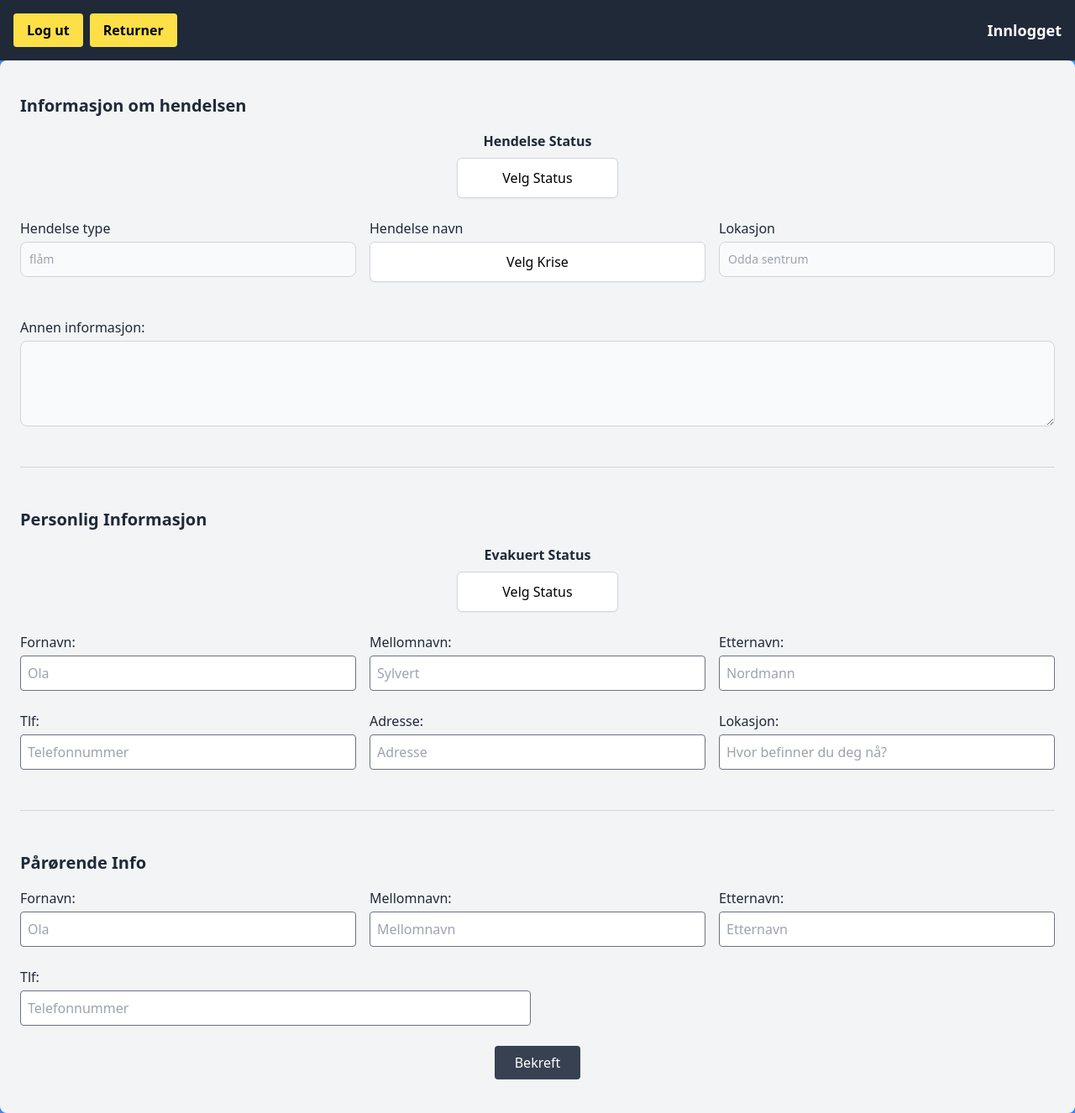
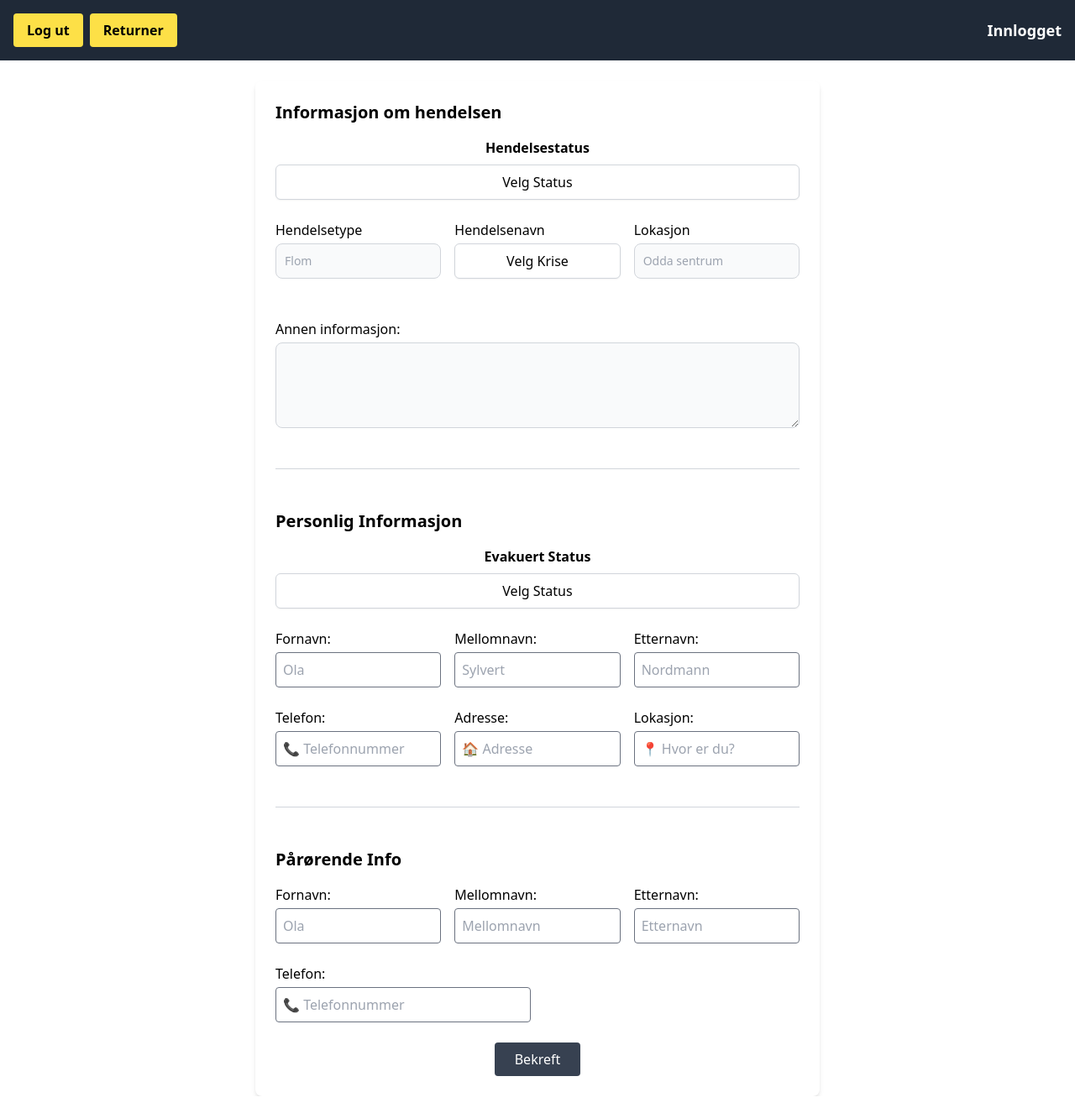
Before and after one commit to RuneU/Bachelor-Prosjekt, a Flask app: page /register in a window 1280 px wide. Shown: the whole page at 84% size. Run offline with Flask 3, Linux system fonts and the light colour scheme; data that the repository does not hold is empty; some libraries are stand-ins or nearby versions.

Commit message:
godkjent

```diff
--- a/templates/components/contactperson_component.html
+++ b/templates/components/contactperson_component.html
@@ -20,8 +20,8 @@
 </div>
 <div class="grid grid-cols-1 md:grid-cols-2 gap-4 mb-6">
     <div>
-        <label for="kon-tlf" class="block mb-1">Tlf:</label>
-        <input id="kon-tlf" type="tel" name="kon-tlf" placeholder="Telefonnummer" class="border rounded p-2 w-full"
+        <label for="kon-tlf" class="block mb-1">Telefon:</label>
+        <input id="kon-tlf" type="tel" name="kon-tlf" placeholder="📞 Telefonnummer" class="border rounded p-2 w-full"
             value="{{ evakuert.kon_tlf if evakuert else '' }}">
     </div>
 </div>
--- a/templates/components/evacuee_component.html
+++ b/templates/components/evacuee_component.html
@@ -5,20 +5,20 @@
     <label class="text-center block font-bold mb-2">Evakuert Status</label>
     <div class="relative flex justify-center">
         <button id="evak_status" type="button"
-            class="h-12 w-48 px-4 py-2 bg-white text-black border border-gray-300 rounded-md shadow-sm hover:bg-gray-50 transition">
+            class="h-10.5 w-full px-4 py-2 bg-white text-black border border-gray-300 rounded-md shadow-sm hover:bg-gray-50 transition">
             {{ evakuert.evak_status if evakuert and evakuert.evak_status else "Velg Status" }}
         </button>
         <ul id="dropdownMenu"
-            class="hidden absolute mt-2 w-48 bg-white rounded-md shadow-lg ring-1 ring-black ring-opacity-5 focus:outline-none">
-            <li class="h-12 px-4 py-2 text-sm rounded-t bg-blue-700 text-white hover:bg-blue-600 cursor-pointer"
+            class="absolute top-0 left-0 w-full bg-white border border-gray-300 rounded-md shadow-lg z-50 hidden">
+            <li class="h-12 px-4 py-2 text-center text-sm rounded-t bg-blue-700 text-white hover:bg-blue-600 cursor-pointer"
                 data-color="bg-blue-700" data-value="1">Fysisk uskadet</li>
-            <li class="h-12 px-4 py-2 text-sm rounded-t bg-green-700 text-white hover:bg-green-600 cursor-pointer"
+            <li class="h-12 px-4 py-2 text-center text-sm bg-green-700 text-white hover:bg-green-600 cursor-pointer"
                 data-color="bg-green-700" data-value="1">Vanlig</li>
-            <li class="h-12 px-4 py-2 text-sm bg-yellow-600 text-white hover:bg-yellow-500 cursor-pointer"
+            <li class="h-12 px-4 py-2 text-center text-sm bg-yellow-600 text-white hover:bg-yellow-500 cursor-pointer"
                 data-color="bg-yellow-600" data-value="2">Haster</li>
-            <li class="h-12 px-4 py-2 text-sm rounded-b bg-red-700 text-white hover:bg-red-600 cursor-pointer"
+            <li class="h-12 px-4 py-2 text-center text-sm bg-red-700 text-white hover:bg-red-600 cursor-pointer"
                 data-color="bg-red-700" data-value="3">Akutt</li>
-            <li class="h-12 px-4 py-2 text-sm rounded-b bg-black text-white hover:bg-gray-700 cursor-pointer"
+            <li class="h-12 px-4 py-2 text-center text-sm rounded-b bg-black text-white hover:bg-gray-700 cursor-pointer"
                 data-color="bg-black" data-value="3">Livløs</li>
         </ul>
         <input type="hidden" id="selected-status" name="status"
@@ -44,18 +44,18 @@
 </div>
 <div class="grid grid-cols-1 md:grid-cols-3 gap-4 mb-6">
     <div>
-        <label for="evak-tlf" class="block mb-1">Tlf:</label>
-        <input id="evak-tlf" type="tel" name="evak-tlf" placeholder="Telefonnummer" class="border rounded p-2 w-full"
+        <label for="evak-tlf" class="block mb-1">Telefon:</label>
+        <input id="evak-tlf" type="tel" name="evak-tlf" placeholder="📞 Telefonnummer" class="border rounded p-2 w-full"
             value="{{ evakuert.evak_tlf if evakuert else '' }}">
     </div>
     <div>
         <label for="evak-adresse" class="block mb-1">Adresse:</label>
-        <input id="evak-adresse" type="text" name="evak-adresse" placeholder="Adresse" class="border rounded p-2 w-full"
+        <input id="evak-adresse" type="text" name="evak-adresse" placeholder="🏠 Adresse" class="border rounded p-2 w-full"
             value="{{ evakuert.evak_adresse if evakuert else '' }}">
     </div>
     <div>
         <label for="evak-lokasjon" class="block mb-1">Lokasjon:</label>
-        <input id="evak-lokasjon" type="text" name="evak-lokasjon" placeholder="Hvor befinner du deg nå?"
+        <input id="evak-lokasjon" type="text" name="evak-lokasjon" placeholder="📍 Hvor er du?"
             class="border rounded p-2 w-full" value="{{ evakuert.evak_lokasjon if evakuert else '' }}">
     </div>
 </div>
--- a/templates/components/incident_fill_component.html
+++ b/templates/components/incident_fill_component.html
@@ -3,17 +3,17 @@
 <section id="krise-inf-section">
     <h1 class="text-xl font-bold mb-4">Informasjon om hendelsen</h1>
     <div class="mb-6">
-        <label for="krise-status" class="text-center block font-bold mb-2">Hendelse Status</label>
+        <label for="krise-status" class="text-center block font-bold mb-2">Hendelsestatus</label>
         <div class="relative flex justify-center">
             <button id="krise-status" type="button"
-                class="h-12 w-48 px-4 py-2 bg-white text-black border border-gray-300 rounded-md shadow-sm hover:bg-gray-50 transition readonly">
+                class="h-10.5 w-full px-4 py-2 bg-white text-black border border-gray-300 rounded-md shadow-sm hover:bg-gray-50 transition readonly">
                 {{ evakuert.krise_status if evakuert and evakuert.krise_status else "Velg Status" }}
             </button>
             <ul id="kriseDropdownMenu"
-                class="hidden absolute mt-2 w-full bg-white rounded-md shadow-lg ring-1 ring-black ring-opacity-5">
-                <li class="h-12 px-4 py-2 text-sm hover:bg-gray-200 cursor-pointer" data-value="Ny krise">Ny krise</li>
-                <li class="h-12 px-4 py-2 text-sm hover:bg-gray-200 cursor-pointer" data-value="Pågående">Pågående</li>
-                <li class="h-12 px-4 py-2 text-sm hover:bg-gray-200 cursor-pointer" data-value="Ferdig">Ferdig</li>
+                class="absolute top-0 left-0 w-full bg-white border border-gray-300 rounded-md shadow-lg z-50 hidden">
+                <li class="h-12 px-4 py-2 text-sm text-center hover:bg-gray-200 cursor-pointer" data-value="Ny krise">Ny krise</li>
+                <li class="h-12 px-4 py-2 border-t-2 border-gray-400 text-sm text-center hover:bg-gray-200 cursor-pointer" data-value="Pågående">Pågående</li>
+                <li class="h-12 px-4 py-2 border-t-2 border-gray-400 text-sm text-center hover:bg-gray-200 cursor-pointer" data-value="Ferdig">Ferdig</li>
             </ul>
             <input type="hidden" id="selected-krise-status" name="krise-status" value="{{ evakuert.krise_status if evakuert and evakuert.krise_status else '' }}">
         </div>
@@ -21,17 +21,17 @@
 
     <div class="grid grid-cols-1 md:grid-cols-3 gap-4 mb-6">
         <div>
-            <label for="krise-type" class="block mb-1">Hendelse type</label>
-            <input type="text" id="krise-type" name="krise-type" placeholder="flåm" readonly
+            <label for="krise-type" class="block mb-1">Hendelsetype</label>
+            <input type="text" id="krise-type" name="krise-type" placeholder="Flom" readonly
                 class="bg-gray-50 border border-gray-300 text-gray-900 text-sm rounded-lg focus:ring-blue-500 focus:border-blue-500 block w-full p-2.5"
                 value="{{ evakuert.krise_type if evakuert else '' }}">
         </div>
         <div>
-            <label for="krise-navn-dropdown" class="block mb-1">Hendelse navn</label>
-            <div class="relative">
-                <button id="krise-navn-dropdown" type="button"
-                    class="h-12 w-full px-4 py-2 bg-white text-black border border-gray-300 rounded-md shadow-sm hover:bg-gray-50 transition">
-                    {{ evakuert.krise_navn if evakuert and evakuert.krise_navn else "Velg Krise" }}
+            <label for="krise-navn-dropdown" class="block mb-1">Hendelsenavn</label>
+                <div class="relative">
+                    <button id="krise-navn-dropdown" type="button"
+                        class="h-10.5 w-full px-4 py-2 bg-white text-black border border-gray-300 rounded-md shadow-sm hover:bg-gray-50 transition">
+                        {{ evakuert.krise_navn if evakuert and evakuert.krise_navn else "Velg Krise" }}
                 </button>
                 <ul id="krise-navn-menu"
                     class="hidden absolute mt-2 w-full bg-white rounded-md shadow-lg ring-1 ring-black ring-opacity-5 max-h-60 overflow-auto">
--- a/templates/register.html
+++ b/templates/register.html
@@ -14,12 +14,12 @@
 	<link rel="stylesheet" href="{{url_for('static',filename='dist/css/output.css')}}">
 </head>
 
-<body class="bg-blue-500 text-gray-200 font-sans flex flex-col min-h-screen">
+<body class="min-h-screen bg-gray-150 text-black font-sans flex flex-col">
 
 	{{ navbar_component.render_navbar(navbar) }}
 
 	<!-- Main Content -->
-	<main class="container mx-auto py-10 px-6 flex-grow bg-gray-100 text-gray-800 rounded-lg">
+	<main class="w-full max-w-2xl bg-white self-center p-6 rounded-lg shadow-md mt-6">
 		<form method="POST" action="{{ url_for('registrer.register') }}">
 			<input type="hidden" name="evakuert_id" value="{{ evakuert.EvakuertID if evakuert else '' }}">
 			<input type="hidden" name="kontakt_person_id" value="{{ evakuert.KontaktPersonID if evakuert else '' }}">
```
Also changed, not shown: templates/register2_temp.html (added).
